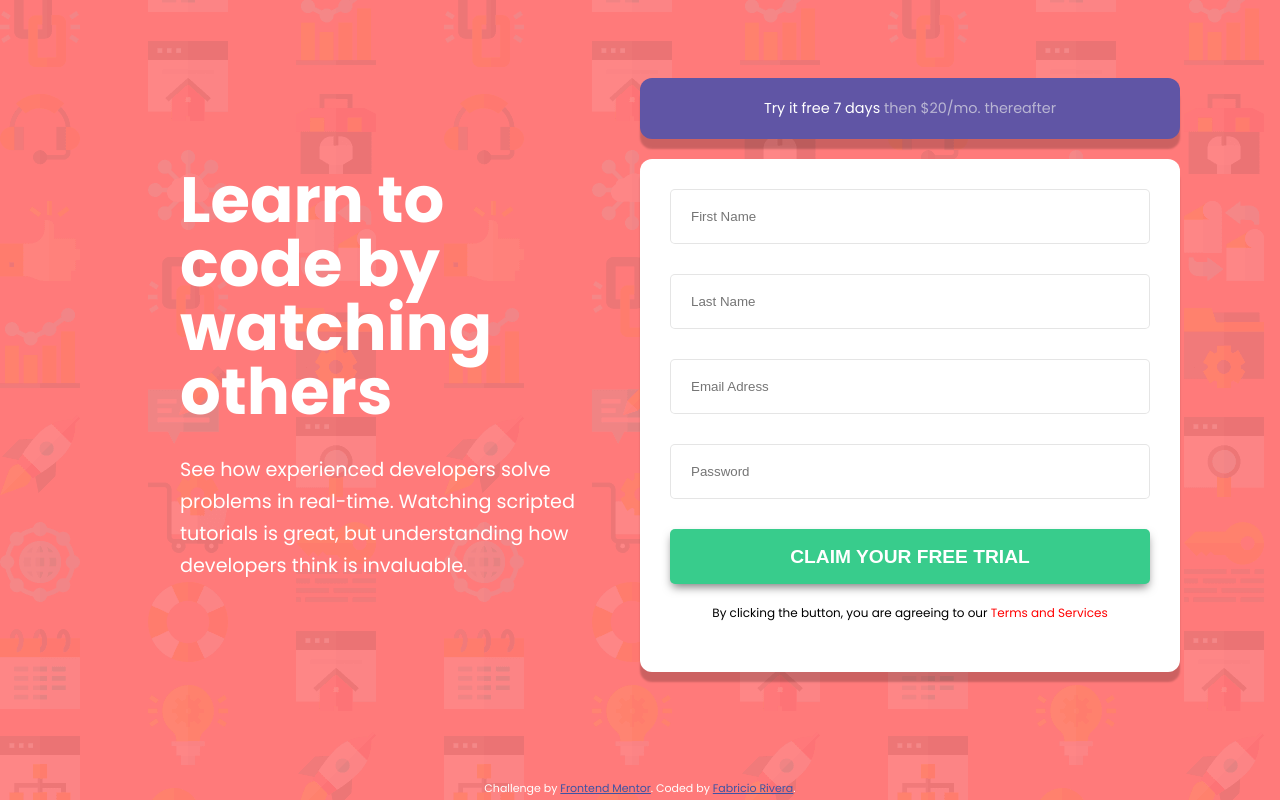
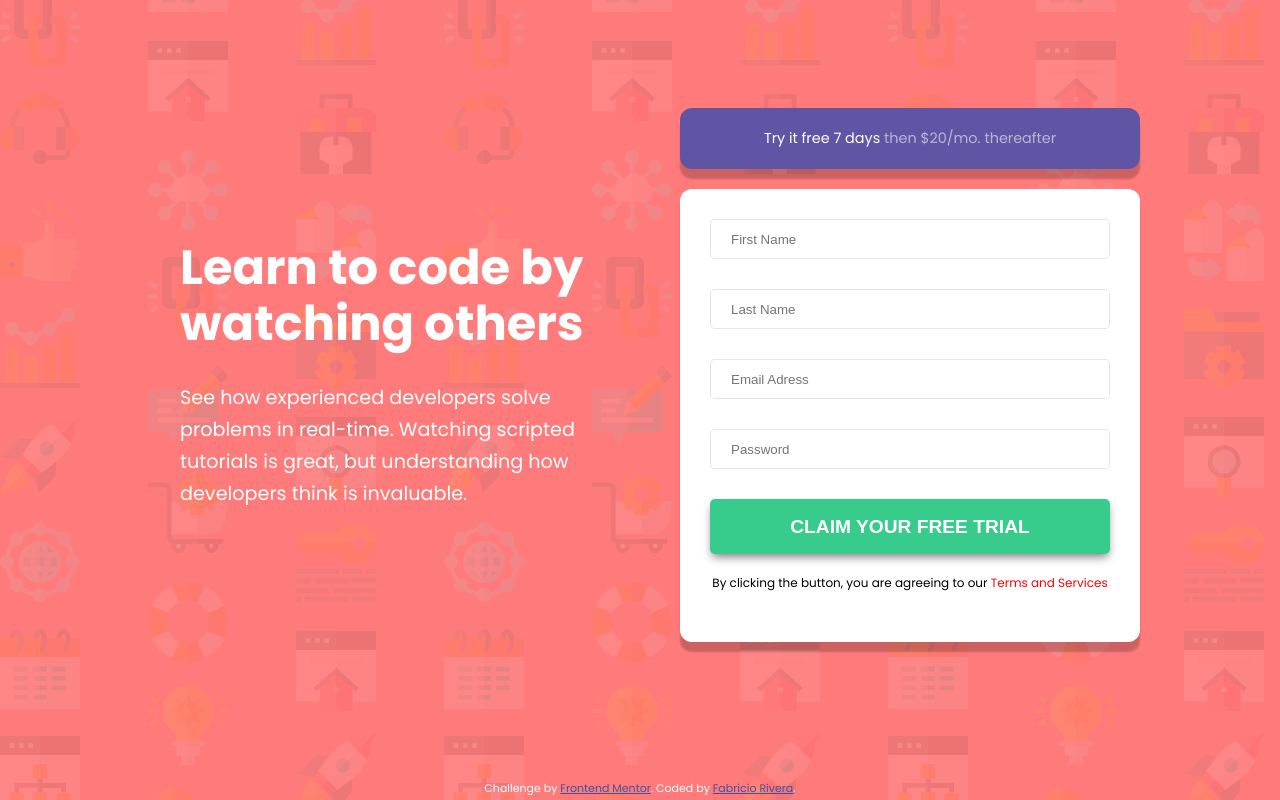
Before and after one commit to FabricioRivera2021/intro-component-with-signup-form-master, a plain HTML site: page index.html in a window 1280 px wide. Drawn offline with Linux system fonts and the light colour scheme.

Commit message:
second commit

```diff
--- a/style.css
+++ b/style.css
@@ -37,8 +37,8 @@ main {
 }
 
 h1 {
-  font-size: 4rem;
-  line-height: 4rem;
+  font-size: 3rem;
+  line-height: 3.5rem;
   color: #fff;
 }
 
@@ -66,7 +66,7 @@ p {
 
 .form-msg {
   background-color: var(--tryBtn);
-  width: 540px;
+  width: 460px;
   border-radius: 12px;
   display: grid;
   place-content: center;
@@ -90,7 +90,7 @@ p {
   flex-direction: column;
 }
 .form-contenedor {
-  width: 540px;
+  width: 460px;
   padding: 30px;
   background-color: #fff;
   border-radius: 12px;
@@ -133,7 +133,7 @@ label:last-of-type {
 }
 .input {
   padding-left: 20px;
-  height: 55px;
+  height: 40px;
   width: 100%;
   border-radius: 5px;
   border: 1px solid rgba(0, 0, 0, 0.1); /*NOTA:------------------------------------- cambiar esto con javascript*/
```
